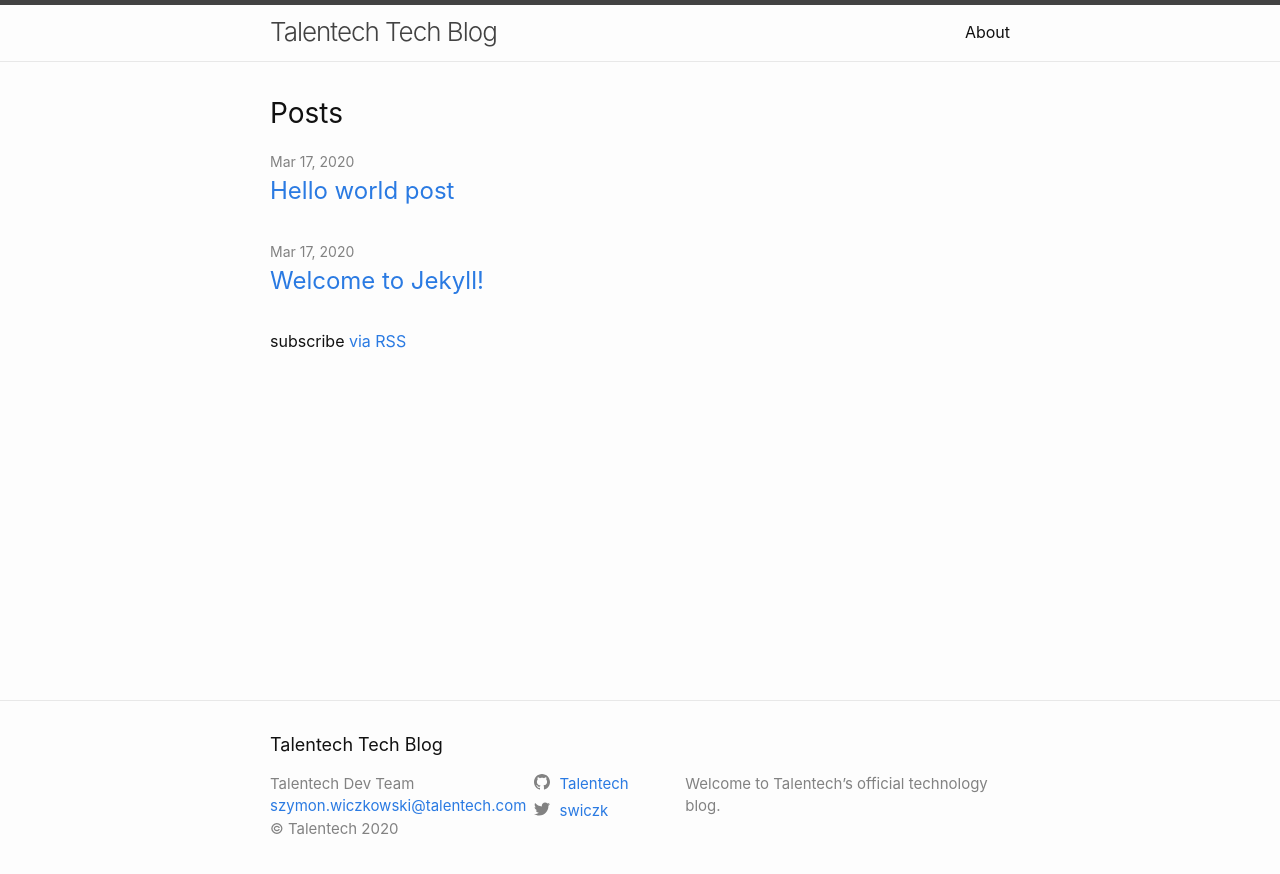
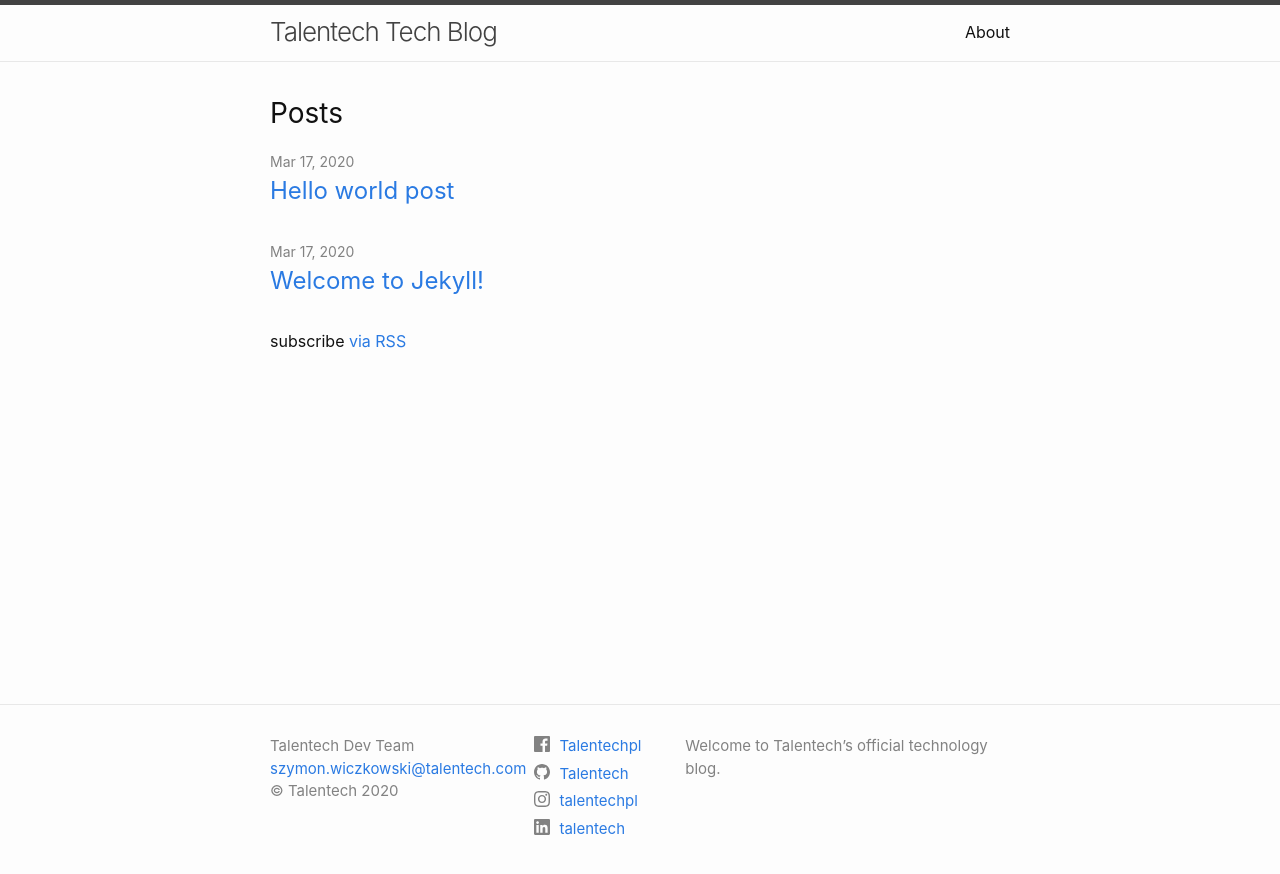
Before and after one commit to margalski/Blog, a Jekyll site: the page built from index.markdown, in a window 1280 px wide. Shown: the top 874 px of the page. Built offline with Jekyll 4.4.1, drawn with Linux system fonts in a browser that asks for light colours.

Commit message:
update social icons

```diff
--- a/_config.yml
+++ b/_config.yml
@@ -24,8 +24,12 @@ description: >- # this means to ignore newlines until "baseurl:"
   Welcome to Talentech’s official technology blog.
 baseurl: "" # the subpath of your site, e.g. /blog
 url: "" # the base hostname & protocol for your site, e.g. http://example.com
-twitter_username: swiczk
+linkedin_company: talentech-norway
 github_username:  Talentech
+facebook_username: Talentechpl
+instagram_username: talentechpl
+# twitter_username: swiczk
+
 
 author: Talentech Dev Team
 
--- a/_includes/footer.html
+++ b/_includes/footer.html
@@ -2,9 +2,6 @@
   <data class="u-url" href="{{ "/" | relative_url }}"></data>
 
   <div class="wrapper">
-
-    <h2 class="footer-heading">{{ site.title | escape }}</h2>
-
     <div class="footer-col-wrapper">
       <div class="footer-col footer-col-1">
         <ul class="contact-list">
--- a/_includes/social.html
+++ b/_includes/social.html
@@ -5,6 +5,7 @@
   {%- if site.github_username -%}<li><a href="https://github.com/{{ site.github_username| cgi_escape | escape }}"><svg class="svg-icon"><use xlink:href="{{ '/assets/minima-social-icons.svg#github' | relative_url }}"></use></svg> <span class="username">{{ site.github_username| escape }}</span></a></li>{%- endif -%}
   {%- if site.instagram_username -%}<li><a href="https://instagram.com/{{ site.instagram_username| cgi_escape | escape }}"><svg class="svg-icon"><use xlink:href="{{ '/assets/minima-social-icons.svg#instagram' | relative_url }}"></use></svg> <span class="username">{{ site.instagram_username| escape }}</span></a></li>{%- endif -%}
   {%- if site.linkedin_username -%}<li><a href="https://www.linkedin.com/in/{{ site.linkedin_username| cgi_escape | escape }}"><svg class="svg-icon"><use xlink:href="{{ '/assets/minima-social-icons.svg#linkedin' | relative_url }}"></use></svg> <span class="username">{{ site.linkedin_username| escape }}</span></a></li>{%- endif -%}
+  {%- if site.linkedin_company -%}<li><a href="https://www.linkedin.com/company/{{ site.linkedin_company| cgi_escape | escape }}"><svg class="svg-icon"><use xlink:href="{{ '/assets/minima-social-icons.svg#linkedin' | relative_url }}"></use></svg> <span class="username">{{ site.linkedin_company| split: "-" | first | escape }}</span></a></li>{%- endif -%}
   {%- if site.pinterest_username -%}<li><a href="https://www.pinterest.com/{{ site.pinterest_username| cgi_escape | escape }}"><svg class="svg-icon"><use xlink:href="{{ '/assets/minima-social-icons.svg#pinterest' | relative_url }}"></use></svg> <span class="username">{{ site.pinterest_username| escape }}</span></a></li>{%- endif -%}
   {%- for mst in site.mastodon -%}{%- if mst.username and mst.instance -%}<li><a href="https://{{ mst.instance| cgi_escape | escape}}/@{{mst.username}}"><svg class="svg-icon"><use xlink:href="{{ '/assets/minima-social-icons.svg#mastodon' | relative_url }}"></use></svg> <span class="username">{{ mst.username|escape }}</span></a></li>{%- endif -%}{%- endfor -%}
   {%- if site.twitter_username -%}<li><a href="https://www.twitter.com/{{ site.twitter_username| cgi_escape | escape }}"><svg class="svg-icon"><use xlink:href="{{ '/assets/minima-social-icons.svg#twitter' | relative_url }}"></use></svg> <span class="username">{{ site.twitter_username| escape }}</span></a></li>{%- endif -%}
```
